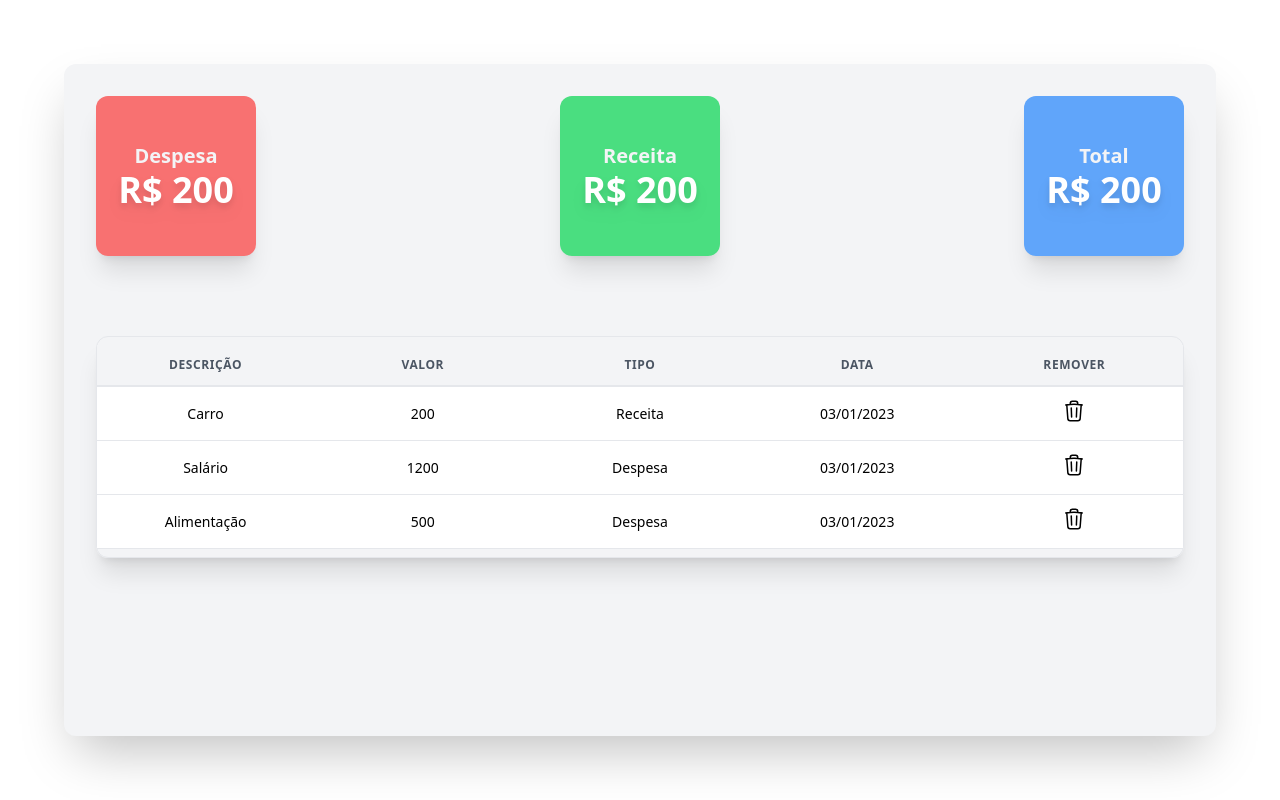
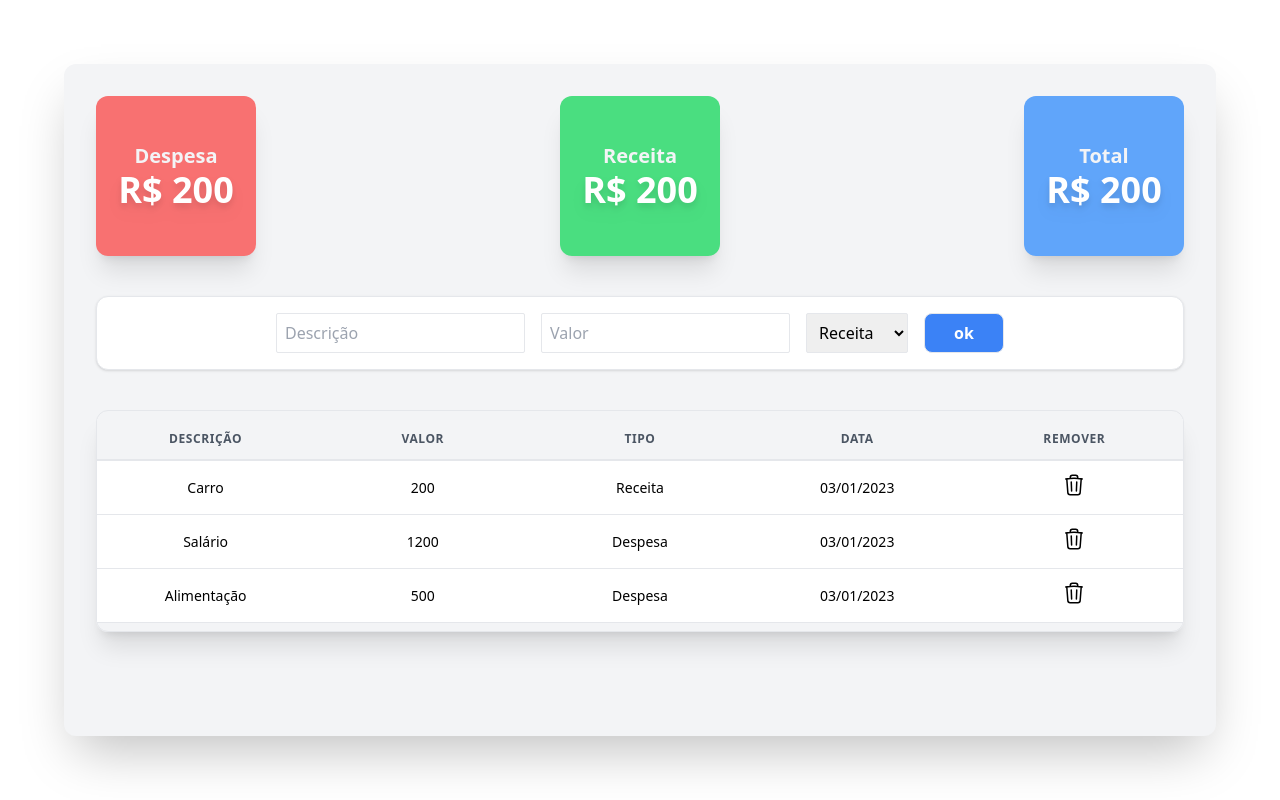
Before and after one commit to rafatosta/my-finance, a React (Vite) app: page / in a window 1280 px wide. Built offline with nearby package versions, Linux system fonts and the light colour scheme.

Commit message:
add: Form Transaction

```diff
--- a/package.json
+++ b/package.json
@@ -11,6 +11,7 @@
   "dependencies": {
     "react": "^18.2.0",
     "react-dom": "^18.2.0",
+    "react-hook-form": "^7.41.3",
     "tailwind-styled-components": "^2.2.0"
   },
   "devDependencies": {
--- a/src/App.tsx
+++ b/src/App.tsx
@@ -1,6 +1,7 @@
 import CardValue from "./components/CardValue";
 import Table from "./components/Table";
 import Transaction from "./@types/Transaction";
+import { useForm } from "react-hook-form";
 
 function App() {
   const data: Transaction[] = [
@@ -26,16 +27,56 @@ function App() {
       date: "03/01/2023",
     },
   ];
+
+  const { register, handleSubmit,reset } = useForm();
+  function handleRegistration(data: Transaction) {
+    console.log(data);
+
+    reset()
+  }
+
   return (
     <div className="flex flex-row w-full h-screen justify-center">
-      <div className="m-16 p-8 w-full rounded-xl bg-gray-100  shadow-2xl">
+      <div className="flex flex-col m-16 p-8 w-full rounded-xl bg-gray-100  shadow-2xl gap-y-10">
         <div className="flex flex-row w-full justify-between">
           <CardValue title="Despesa" value="200" type="d" />
           <CardValue title="Receita" value="200" type="r" />
           <CardValue title="Total" value="200" type="t" />
         </div>
 
-        <div className="flex justify-center pt-20">
+        <div>
+          <form
+            className="flex flex-row  bg-white w-full rounded-xl border shadow p-4 justify-center gap-x-4"
+            onSubmit={handleSubmit(handleRegistration)}
+          >
+            <input
+              className="px-2 border rounded-sm"
+              type="text"
+              required
+              placeholder="Descrição"
+              {...register("description")}
+            />
+            <input
+              className="px-2 border rounded-sm"
+              type="number"
+              required
+              placeholder="Valor"
+              {...register("value")}
+            />
+            <select className="px-2 border rounded-sm" {...register("type")}>
+              <option value="r">Receita</option>
+              <option value="d">Despesa</option>
+            </select>
+            <button
+              className="px-2 border rounded-lg bg-blue-500 hover:bg-blue-700 active:bg-blue-900 w-20 h-10 text-white font-bold"
+              type="submit"
+            >
+              ok
+            </button>
+          </form>
+        </div>
+
+        <div className="flex justify-center">
           <Table data={data} />
         </div>
       </div>
```
Also changed, not shown: 1 other file (tests, documents, lock files or other folders).
